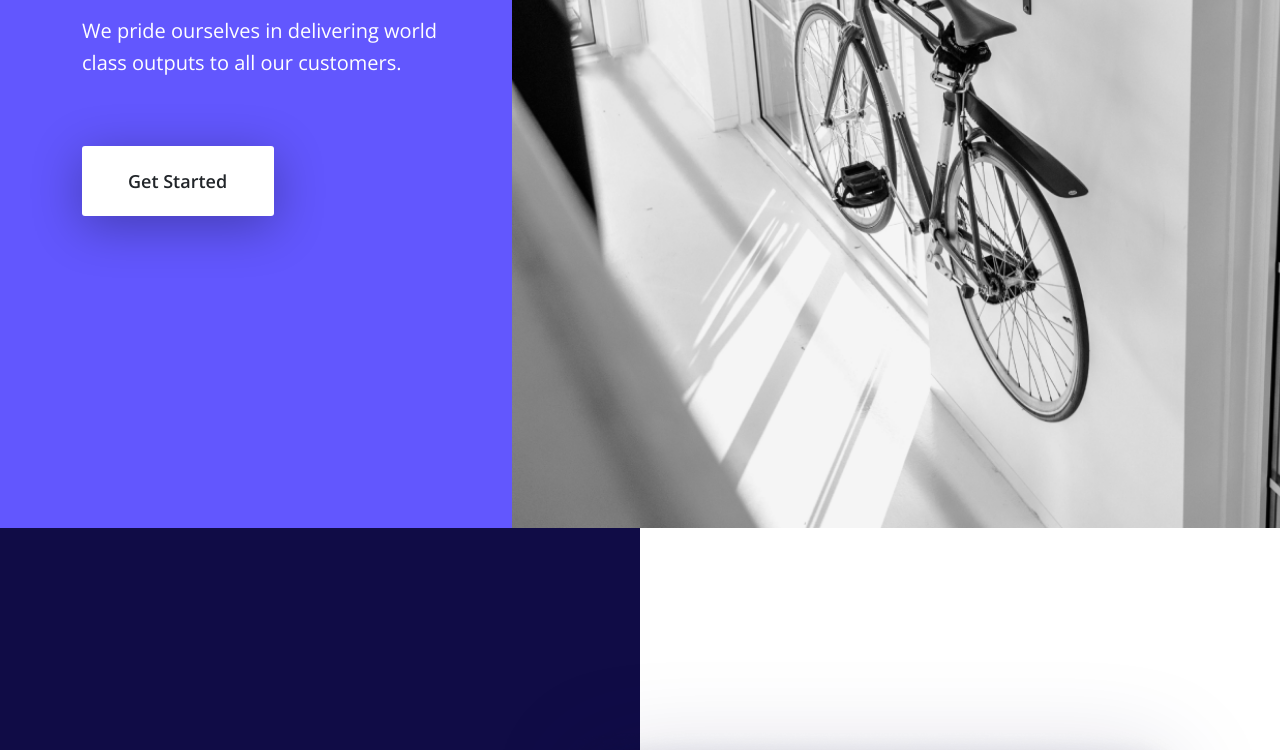
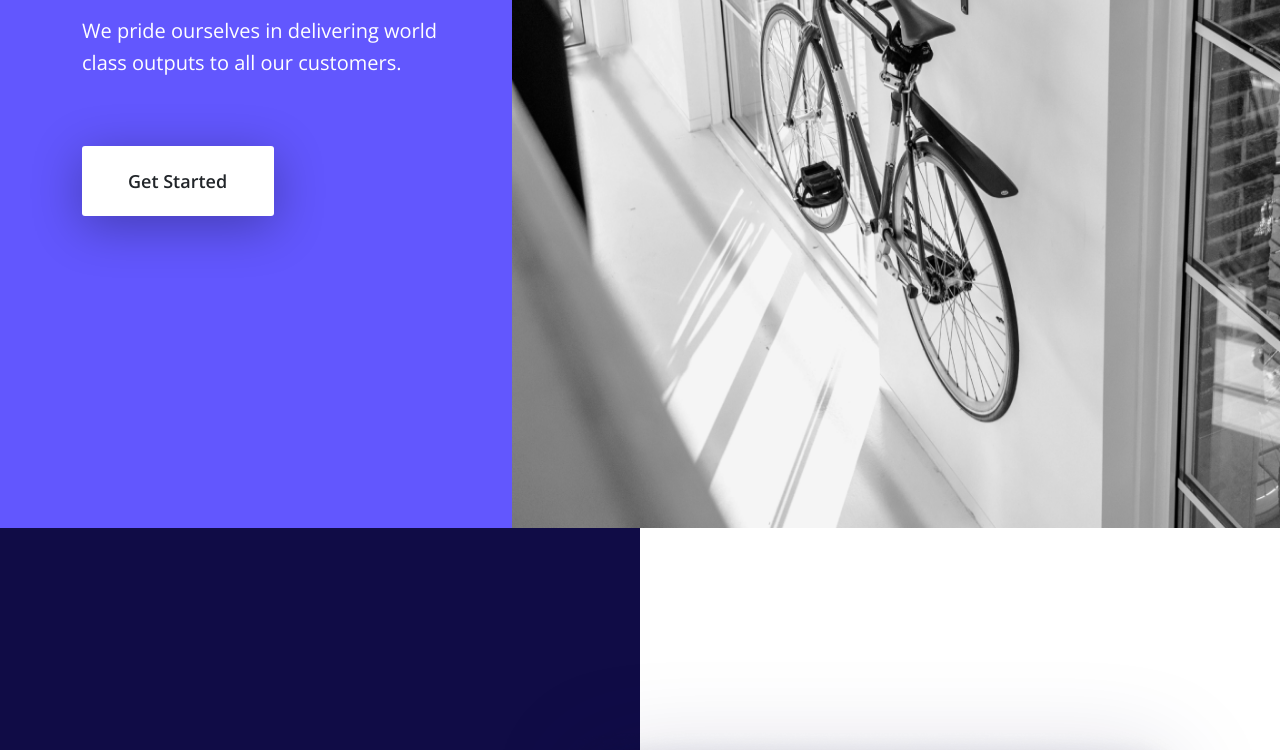
Before and after one commit to AdamMonro96/Digital-agency-page, a plain HTML site: page index.html in a window 1280 px wide. Shown: the part 403-1153 px from the top of the page. Drawn offline with nearby package versions, Linux system fonts and the light colour scheme.

Commit message:
Images fixed

```diff
--- a/css/main-screen/main-screen.css
+++ b/css/main-screen/main-screen.css
@@ -4,7 +4,6 @@
 }
 
 .main-screen__photo{
-    background-image: url(/img/Rectangle_3.png);
     position: absolute;
     top:0;
     right: 0;
--- a/index.html
+++ b/index.html
@@ -44,7 +44,7 @@
             <a class="menu__element" href="#contact">Contact Us</a>
     </div>
     <section class="main-screen" id="main">
-        <div class="main-screen__photo"></div>
+        <img class="main-screen__photo" src="img/Rectangle_3.png">
         <div class="container">
         <div class="row">
             <div class="col-lg-4">
```
